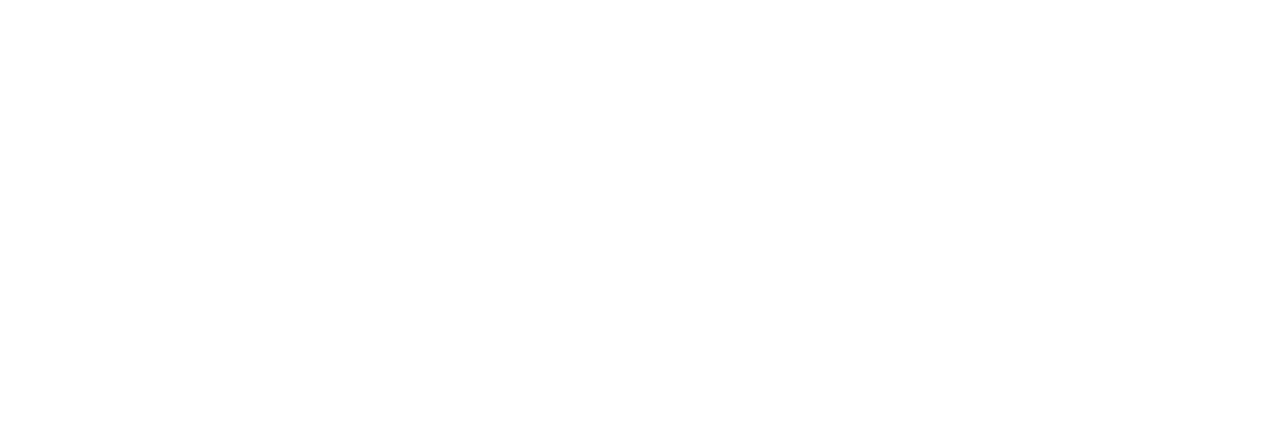
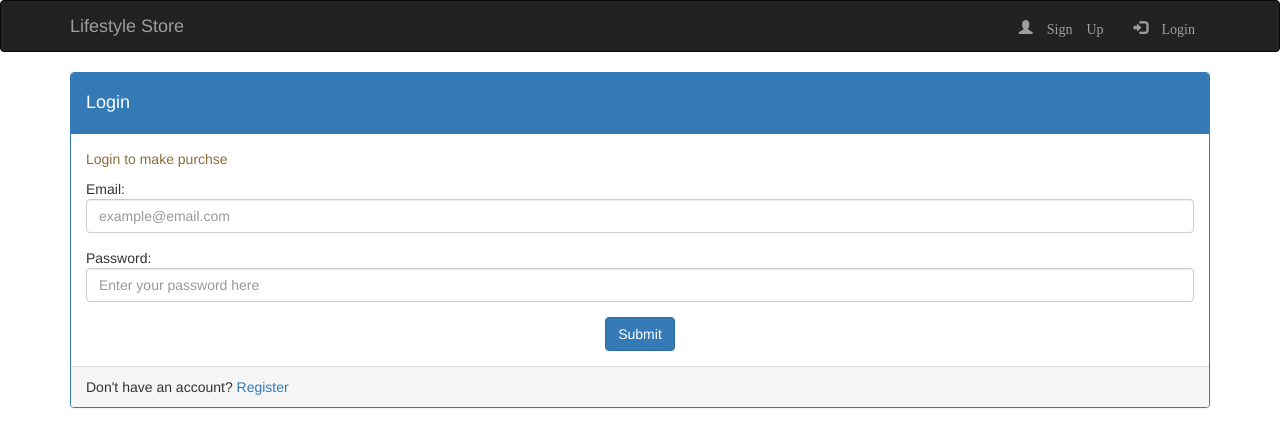
Before and after one commit to themightyNJ/learningWebDev, a plain HTML site: page Bootstrap_Assignment/login.html in a window 1280 px wide. Drawn offline with nearby package versions, Linux system fonts and the light colour scheme.

Commit message:
Login page is done

```diff
--- a/Bootstrap_Assignment/login.html
+++ b/Bootstrap_Assignment/login.html
@@ -1,15 +1,70 @@
 <!DOCTYPE html>
 <html>
 <head>
-	<link rel="stylesheet" type="text/css" href="css/style.css">
-	<!--jQuery library-->
+	<!--Latest compiled and minified Bootstrap-->
+	<link rel="stylesheet" href="https://maxcdn.bootstrapcdn.com/bootstrap/3.3.7/css/bootstrap.min.css" >
+
+    <!--jQuery library-->
     <script src="https://ajax.googleapis.com/ajax/libs/jquery/1.12.4/jquery.min.js"></script>
+
     <!--Latest compiled and minified JavaScript-->
     <script src="https://maxcdn.bootstrapcdn.com/bootstrap/3.3.7/js/bootstrap.min.js"></script>
+
+    <link rel="stylesheet" type="text/css" href="css/style.css">
+
     <meta name="viewport" content="width=device-width, initial-scale=1">
-	<title>Login</title>
+	<title>User Login</title>
 </head>
 <body>
-
+	<!--Responsive Navigation Bar-->
+	<nav class="navbar navbar-inverse">
+        <div class="container">
+            <div class="navbar-header">
+                <a href="index.html" class="navbar-brand">Lifestyle Store</a>
+                <button type="button" class="btn navbar-toggle" data-toggle="collapse" data-target="#accountlinks">
+                    <span class="icon-bar"></span>
+                    <span class="icon-bar"></span>
+                    <span class="icon-bar"></span>
+                </button>
+            </div>
+            <div class="collapse navbar-collapse" id="accountlinks">
+                <ul class="nav navbar-nav navbar-right">
+                    <li><a href="signup.html" class="glyphicon glyphicon-user" target="_blank"> Sign Up</a></li>
+                    <li><a href="login.html" class="glyphicon glyphicon-log-in" target="_blank"> Login</a></li>
+                </ul>
+            </div>
+        </div>
+    </nav>
+    <div class="container">
+        <div class="row row_style">
+            <div class="col-xs-12">
+                <div class="panel panel-primary">
+                    <div class="panel-heading">
+                    	<h4>Login</h4>
+                    </div>
+                    <div class="panel-body">
+                        <p class="text-warning">Login to make purchse</p>
+                        <form>
+                        	<div class="form-group">
+                        		Email: <br>
+                        		<input type="email" name="email" class="form-control" placeholder="example@email.com">
+                        	</div>
+                        	<div class="form-group">
+                        		Password: <br>
+                        		<input type="password" name="password" class="form-control" placeholder="Enter your password here">
+                        	</div>
+                        </form>
+                        <center>
+                        	<button class="btn btn-primary">Submit</button>
+                        </center>
+                    </div>
+                    <div class="panel-footer">
+                    Don't have an account?
+                    <a href="signup.html">Register</a>
+                	</div>
+                </div>
+            </div>
+        </div>
+    </div>
 </body>
 </html>
```
